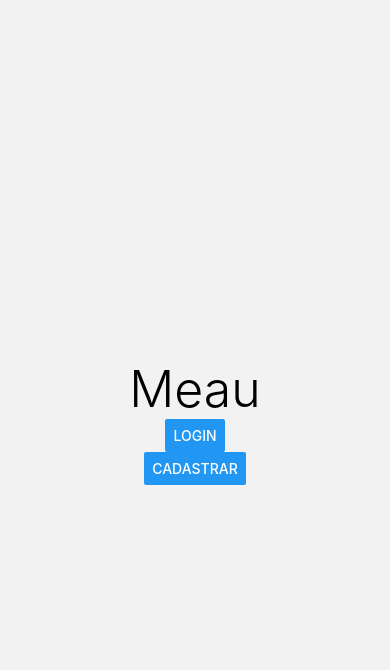
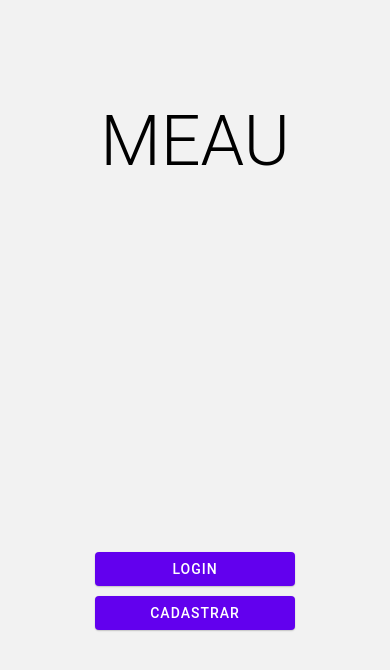
Before and after one commit to meau-app/client, a React Native app: screen /Preload in a window 390 px wide. Shown: the top 670 px of the page. Built offline with nearby package versions, Linux system fonts and the light colour scheme.

Commit message:
Refactor the login and preload screens
Signed-off-by: Rafael Campos Nunes <rafaelnunes@engineer.com>

```diff
--- a/src/pages/Login/index.tsx
+++ b/src/pages/Login/index.tsx
@@ -1,61 +1,50 @@
+import { useNavigation } from '@react-navigation/native';
 import { useState } from 'react';
-import {
-  ScrollView,
-  Text,
-  StyleSheet,
-  Button,
-  TextInput,
-  Alert,
-} from 'react-native';
-import { useNavigation } from '@react-navigation/native';
-import * as SecureStore from 'expo-secure-store';
-import { auth } from '../../service/database/firebase';
+import { ScrollView, Alert } from 'react-native';
+import { Button, TextInput } from 'react-native-paper';
+
+import Authentication from '../../service/authentication/authenticate';
 
 import styles from './styles';
 
 export default function Login() {
   const navigation = useNavigation();
 
+  function to(page: string): void {
+    navigation.navigate(page);
+  }
+
   const [email, setEmail] = useState('');
   const [password, setPassword] = useState('');
 
   function login() {
-    auth
-      .signInWithEmailAndPassword(email, password)
-      .then(async (credential) => {
-        const user = credential.user?.email;
-        const token = await credential.user?.getIdToken(true);
-
-        if (token) {
-          SecureStore.setItemAsync('secure_token', token);
-          navigation.navigate('Home');
-        } else {
-          // TODO: handle error
-        }
+    Authentication.authenticate(email, password)
+      .then(value => {
+        to('Home');
       })
-      .catch((error) => {
-        const code = error.code;
-        const message = error.message;
-
-        Alert.alert(
-          'login failed with code ' + code + ' and reason ' + message
-        );
+      .catch(error => {
+        Alert.alert('Email ou senha inválidos');
       });
   }
 
   return (
     <ScrollView contentContainerStyle={styles.container}>
-      <Text>Email</Text>
-      <TextInput style={styles.input} onChangeText={setEmail} value={email} />
+      <TextInput
+        mode="outlined"
+        placeholder="Email"
+        onChangeText={setEmail}
+        value={email}
+      />
 
-      <Text>Senha</Text>
       <TextInput
-        style={styles.input}
+        mode="outlined"
+        placeholder="Senha"
         onChangeText={setPassword}
-        secureTextEntry={true}
         value={password}
       />
-      <Button style={styles.button} title="Login" onPress={login} />
+      <Button style={styles.buttonMargin} mode="contained" onPress={login}>
+        Login
+      </Button>
     </ScrollView>
   );
 }
--- a/src/pages/Login/styles.ts
+++ b/src/pages/Login/styles.ts
@@ -6,18 +6,9 @@ const styles = StyleSheet.create({
     justifyContent: 'center',
     margin: 10,
   },
-  button: {
-    alignItems: 'center',
-    padding: 10,
-  },
-  input: {
-    marginBottom: 10,
-    padding: 10,
-    borderWidth: 1,
-    borderColor: '#ccc',
-    height: 45,
-    fontSize: 17,
-  },
+  buttonMargin: {
+    marginTop: 10
+  }
 });
 
 export default styles;
--- a/src/pages/Preload/index.tsx
+++ b/src/pages/Preload/index.tsx
@@ -1,33 +1,38 @@
+import { useNavigation } from '@react-navigation/native';
 import React from 'react';
-import { View, Text, Button, Alert } from 'react-native';
-import { useNavigation } from '@react-navigation/native';
-import * as SecureStore from 'expo-secure-store';
+import { View } from 'react-native';
+import { Text, Button } from 'react-native-paper';
+
+import Authentication from '../../service/authentication/authenticate';
 
 import styles from './styles';
 
 export default function Preload() {
   const navigation = useNavigation();
 
-  function go(page: string) {
+  function to(page: string): void {
     navigation.navigate(page);
   }
 
-  function isUserSignedIn() {
-    SecureStore.getItemAsync('secure_token').then((value) => {
-      if (value != '' && value != null) {
-        Alert.alert(value);
-        navigation.navigate('Home');
-      }
-    });
-  }
-
-  isUserSignedIn();
+  Authentication.check().then(() => {
+    to('Home');
+  });
 
   return (
     <View style={styles.container}>
-      <Text style={styles.title}>Meau</Text>
-      <Button title="Login" onPress={() => go('Login')} />
-      <Button title="Cadastrar" onPress={() => go('RegisterUser')} />
+      <Text style={styles.title}>MEAU</Text>
+      <View style={styles.buttonList}>
+        <Button mode="contained" onPress={() => to('Login')}>
+          Login
+        </Button>
+        <Button
+          style={styles.buttonMargin}
+          mode="contained"
+          onPress={() => to('RegisterUser')}
+        >
+          Cadastrar
+        </Button>
+      </View>
     </View>
   );
 }
--- a/src/pages/Preload/styles.ts
+++ b/src/pages/Preload/styles.ts
@@ -1,15 +1,27 @@
-import { StyleSheet } from "react-native";
+import { StyleSheet } from 'react-native';
 
 const styles = StyleSheet.create({
+  background: {},
   container: {
-    flex: 1,
+    padding: 100,
+    alignItems: 'center',
+  },
+  center: {
     justifyContent: 'center',
     alignItems: 'center',
   },
+  buttonList: {
+    marginTop: 370,
+    width: 200,
+  },
   title: {
-    fontSize: 50,
+    fontSize: 70,
     fontWeight: '300',
   },
+
+  buttonMargin: {
+    marginTop: 10
+  }
 });
 
 export default styles;
```
